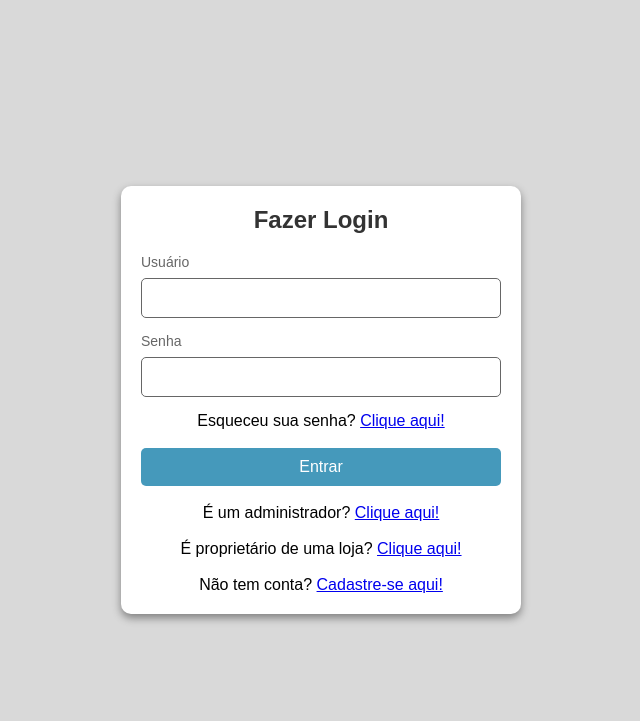
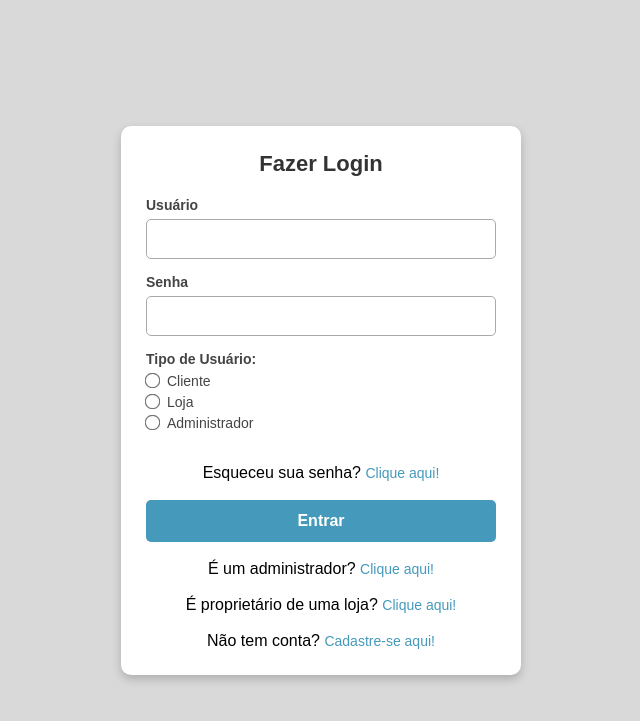
Before and after one commit to BabbingtonnJR/PromoSearch, a PHP site: page /login.html in a window 1280 px wide. Shown: the top 721 px of the page, without its empty margins (319-959 px from the left). Run offline with PHP 8.4, Linux system fonts and the light colour scheme.

Commit message:
Alteracao na página de login, foram adicionados botões de radio

```diff
--- a/login.css
+++ b/login.css
@@ -16,56 +16,89 @@ body {
 .login-container {
     width: 100%;
     max-width: 400px;
-    padding: 20px;
+    padding: 25px;
     background-color: #ffffff;
     border-radius: 10px;
-    box-shadow: 0 4px 8px gray;
+    box-shadow: 0 4px 10px rgba(0, 0, 0, 0.2);
     text-align: center;
-}
-
-.logo {
-    margin-bottom: 5px;
-}
-
-.logo img {
-    max-width: 100px;
-    height: auto;
 }
 
 h2 {
     margin-bottom: 20px;
     color: #333;
+    font-size: 22px;
 }
 
 label {
     display: block;
     text-align: left;
     font-size: 14px;
-    color: #666;
-    margin-bottom: 8px;
+    font-weight: bold;
+    color: #444;
+    margin-bottom: 6px;
 }
 
-input {
+input[type="text"],
+input[type="password"] {
     width: 100%;
     padding: 10px;
     margin-bottom: 15px;
-    border: 1px solid #666;
+    border: 1px solid #aaa;
     border-radius: 5px;
     font-size: 16px;
+    outline: none;
+    transition: border 0.3s;
+}
+
+input:focus {
+    border-color: #4599bb;
+}
+
+.radio-group {
+    text-align: left;
+    margin-bottom: 15px;
+}
+
+.radio-group label {
+    font-weight: normal;
+    display: flex;
+    align-items: center;
+    gap: 8px;
+    cursor: pointer;
+    margin-bottom: 5px;
+}
+
+.radio-group input[type="radio"] {
+    accent-color: #4599bb;
+    transform: scale(1.2);
 }
 
 button {
     width: 100%;
-    padding: 10px;
+    padding: 12px;
     background-color: #4599bb;
     color: #fff;
     font-size: 16px;
+    font-weight: bold;
     border: none;
     border-radius: 5px;
     cursor: pointer;
-    transition: background-color 0.3s;
+    transition: background-color 0.3s ease, transform 0.2s;
 }
 
 button:hover {
     background-color: #346581;
+    transform: scale(1.03);
 }
+
+a {
+    color: #4599bb;
+    text-decoration: none;
+    font-size: 14px;
+    transition: color 0.3s;
+}
+
+a:hover {
+    color: #346581;
+    text-decoration: underline;
+}
--- a/login.html
+++ b/login.html
@@ -17,10 +17,25 @@
             <label for="txtPsw">Senha</label>
             <input type="password" id="txtPsw" name="txtPsw" required>
 
+            <label>Tipo de Usuário:</label>
+            <div class="radio-group">
+                <label>
+                    <input type="radio" name="tipo_usuario" value="cliente" required>
+                    Cliente
+                </label>
+                <label>
+                    <input type="radio" name="tipo_usuario" value="loja">
+                    Loja
+                </label>
+                <label>
+                    <input type="radio" name="tipo_usuario" value="admin">
+                    Administrador
+                </label>
+            </div>
+
             <br>
             Esqueceu sua senha? <a href="#">Clique aqui!</a>
-            <br>
-            <br>
+            <br><br>
 
             <button type="submit">Entrar</button>
         </form>
--- a/produtos.php
+++ b/produtos.php
@@ -71,7 +71,6 @@
         <div class="products-list">
             <h2>Produtos Cadastrados</h2>
             <div class="product-grid">
-                <!-- Exemplo de produto - isso seria substituído pelo loop PHP que busca do banco de dados -->
                 <div class="product-card">
                     <div class="product-image">
                         <img src="https://via.placeholder.com/250" alt="Produto 1">
```
Also changed, not shown: login.php (+36 -8 lines), cadastro_user.css (line endings or trailing spaces), cadastro_user.html (line endings or trailing spaces), cadastro_user.php (line endings or trailing spaces), connection.php (line endings or trailing spaces), edit_perfil.css (line endings or trailing spaces), edit_perfil.php (line endings or trailing spaces), index.php (line endings or trailing spaces), perfil.css (line endings or trailing spaces), perfil.php (line endings or trailing spaces), styles.css (line endings or trailing spaces).
